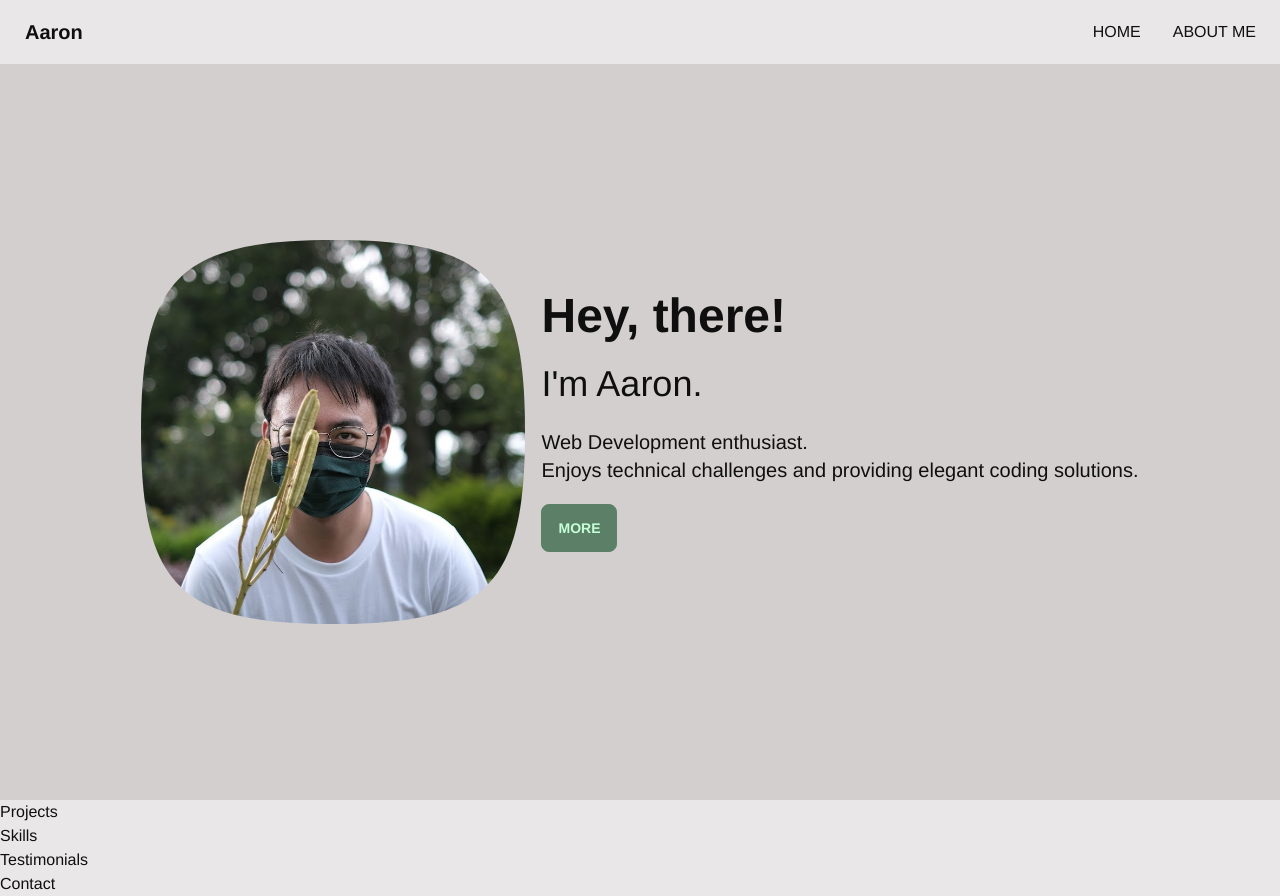
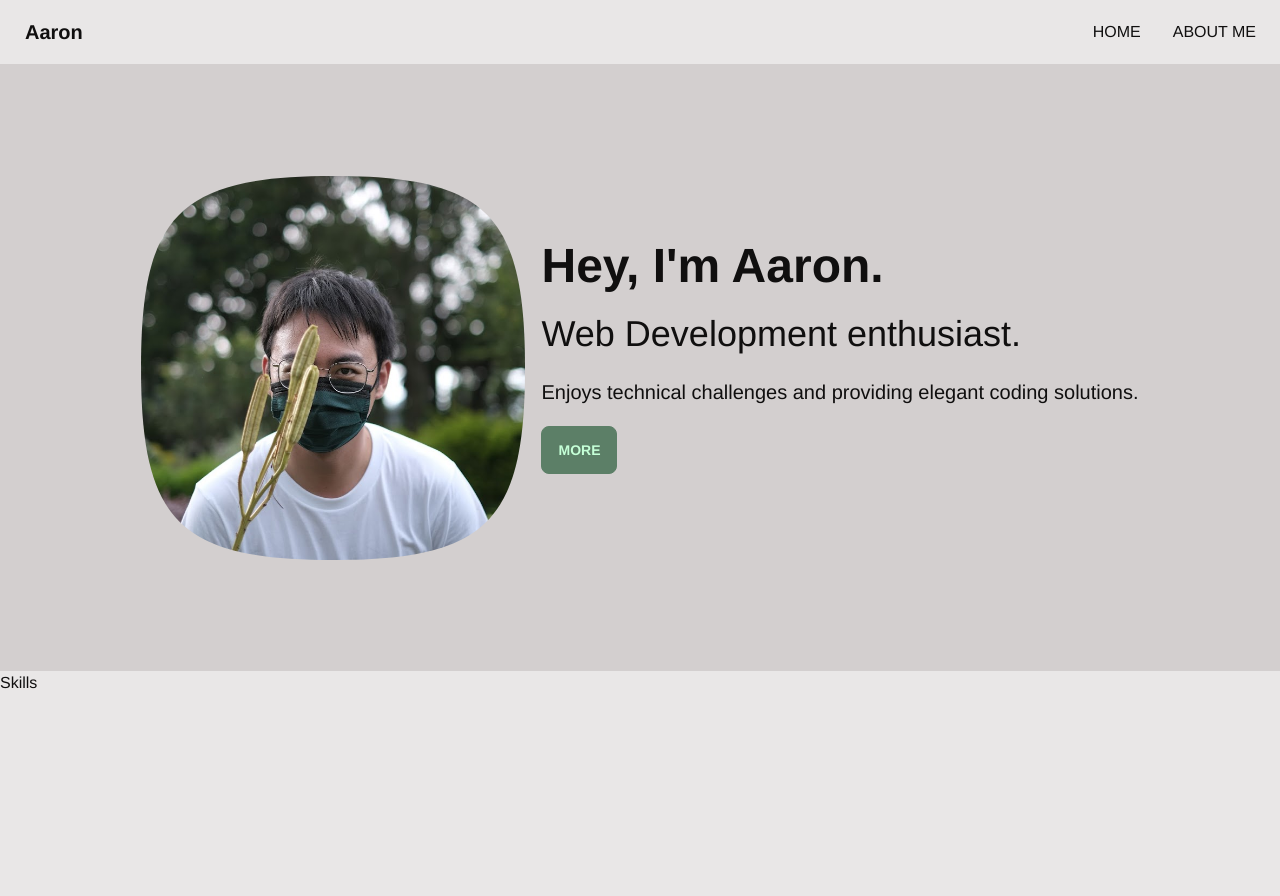
Before and after one commit to ken888686/ken888686.github.io, a React (Create React App) app: page / in a window 1280 px wide. After the commit the page ends 800 px from the top, so only its background shows below. Built offline with nearby package versions, Linux system fonts and the light colour scheme.

Commit message:
add About block

```diff
--- a/package.json
+++ b/package.json
@@ -4,9 +4,11 @@
   "private": true,
   "dependencies": {
     "@headlessui/react": "^1.6.0",
+    "@heroicons/react": "^1.0.6",
     "@testing-library/jest-dom": "^5.16.4",
     "@testing-library/react": "^13.1.1",
     "@testing-library/user-event": "^13.5.0",
+    "bootstrap-icons": "^1.8.1",
     "daisyui": "^2.14.3",
     "moment": "^2.29.3",
     "react": "^18.1.0",
--- a/src/App.js
+++ b/src/App.js
@@ -1,9 +1,7 @@
 import Navbar from './components/Navbar';
 import About from './components/About';
-import Projects from './components/Projects';
 import Skills from './components/Skills';
-import Testimonials from './components/Testimonials';
-import Contact from './components/Contact';
+import 'bootstrap-icons/font/bootstrap-icons.scss';
 
 /**
  * App component
@@ -12,14 +10,11 @@ import Contact from './components/Contact';
 function App() {
   return (
     <>
-      <div className="flex flex-col min-h-screen">
+      <div className="flex flex-col">
         <Navbar />
-        <About />
+        <About className="flex-1" />
       </div>
-      <Projects />
       <Skills />
-      <Testimonials />
-      <Contact />
     </>
   );
 }
--- a/src/components/About.js
+++ b/src/components/About.js
@@ -1,7 +1,7 @@
 import myPhoto from '../assets/me.jpeg';
 // import classes from './About.module.scss';
 
-export default function About() {
+export default function About(props) {
   /*
   const [frontendExperience, setFrontendExperiencedDays] = useState('');
   const [backendExperience, setBackendExperiencedDays] = useState('');
@@ -47,20 +47,18 @@ export default function About() {
     };
   }, []);
   */
-  const title = 'I\'m Aaron.';
+  const aboutClasses = `${props.className} hero bg-base-200`;
+
+  const title = 'Hey, I\'m Aaron.';
   const description = [
     {
       id: 0,
-      content: 'Web Development enthusiast.',
-    },
-    {
-      id: 1,
       content: 'Enjoys technical challenges and providing elegant coding solutions.',
     },
   ];
 
   return (
-    <div className="flex-1 hero bg-base-200">
+    <div className={aboutClasses}>
       <div className="flex-col hero-content lg:flex-row">
         <img
           src={myPhoto}
@@ -69,9 +67,9 @@ export default function About() {
         />
         <div>
           <h1 className="text-5xl font-bold">
-            Hey, there!
+            {title}
           </h1>
-          <p className="py-6 text-4xl">{title}</p>
+          <p className="py-6 text-4xl">Web Development enthusiast.</p>
           {description.map((desc) => (
             <p
               key={desc.id}
--- a/tailwind.config.js
+++ b/tailwind.config.js
@@ -1,7 +1,4 @@
 module.exports = {
-  daisyui: {
-    themes: ['garden'],
-  },
   content: [
     './src/**/*.{js,jsx,ts,tsx}',
   ],
@@ -9,4 +6,8 @@ module.exports = {
     extend: {},
   },
   plugins: [require('daisyui')],
+  daisyui: {
+    themes: ['garden'],
+    darkTheme: 'dracula',
+  },
 };
```
Also changed, not shown: 1 other file (tests, documents, lock files or other folders).
